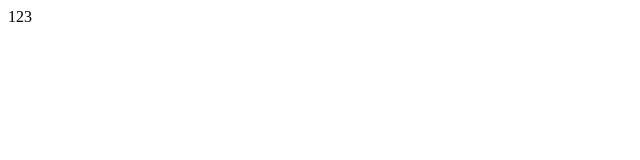
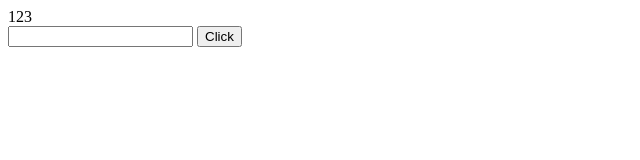
Before and after one commit to Winfore/temp, a plain HTML site: page index.html in a window 1280 px wide. Shown: the whole page, without its empty margins (0-640 px from the left). Drawn offline with Linux system fonts and the light colour scheme.

Commit message:
添加index.js文件

```diff
--- a/index.html
+++ b/index.html
@@ -7,5 +7,7 @@
 </head>
 <body>
     <div>123</div>
+    <input type="text">
+    <button>Click</button>
 </body>
 </html>
--- /dev/null
+++ b/index.js
@@ -0,0 +1 @@
+console.log(123)
```
